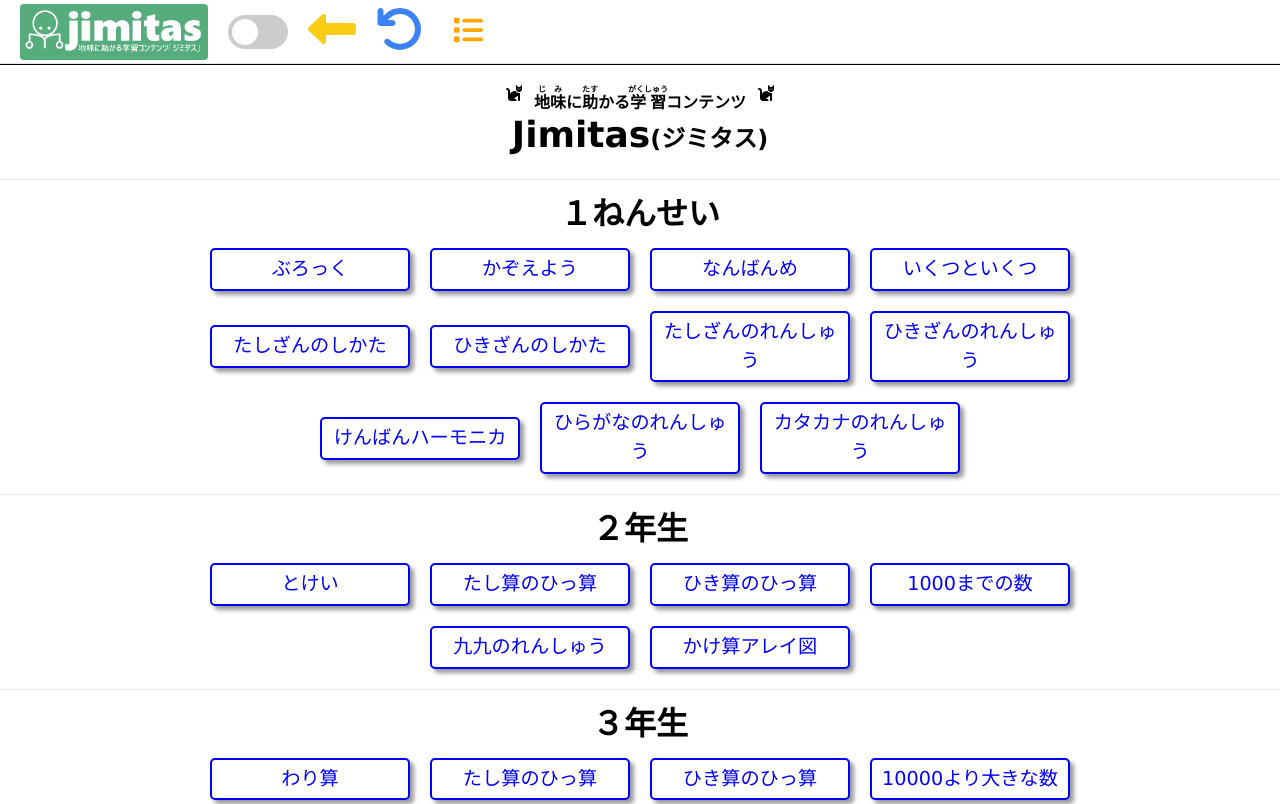
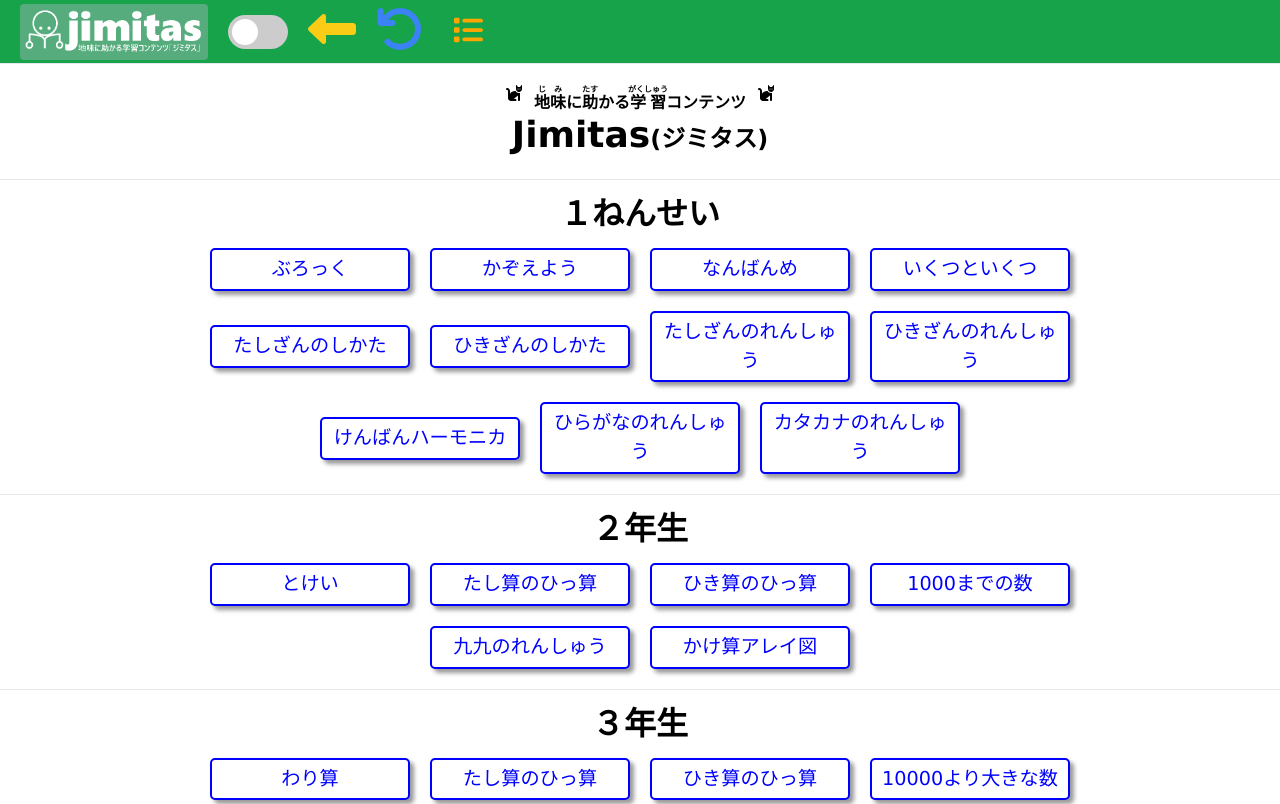
Before and after one commit to jimitas/jimitas-app, a Next.js app: page / in a window 1280 px wide. Shown: the top 804 px of the page. Built offline with nearby package versions, Linux system fonts and the light colour scheme; no server answers.

Commit message:
headerを固定した

```diff
--- a/src/components/Header/index.tsx
+++ b/src/components/Header/index.tsx
@@ -16,6 +16,7 @@ const index = () => {
 
   // eslint-disable-next-line react-hooks/rules-of-hooks
   useEffect(() => {
+
     if (isDarkMode) {
       document.body.style.color = "white";
       document.body.style.backgroundColor = "black";
@@ -45,7 +46,7 @@ const index = () => {
   };
 
   return (
-    <header className="flex w-screen h-16 border-b items-center select-none">
+    <header className="flex w-screen h-16 border-b items-center select-none fixed z-50 bg-green-600">
       <Link href="./" className="h-16 flex items-center cursor-pointer">
         <img className="rounded h-14 mx-5 hover:opacity-80 hover:transition duration-300" src="../../images/jimitas_logo.png" alt="" />
         {/* <FontAwesomeIcon icon={faHome} className="w-12 h-12 mr-5 text-green-600 font-bold cursor-pointer" /> */}
--- a/src/components/Layout/layout.module.css
+++ b/src/components/Layout/layout.module.css
@@ -4,7 +4,8 @@
 }
 
 .main {
-  height: calc(100vh - 80px);
+  padding-top: 64px;
+  height: calc(100vh - 64px);
   border-top: 1px solid;
 }
 
```
Also changed, not shown: src/styles/globals.css (+0 -8 lines).
